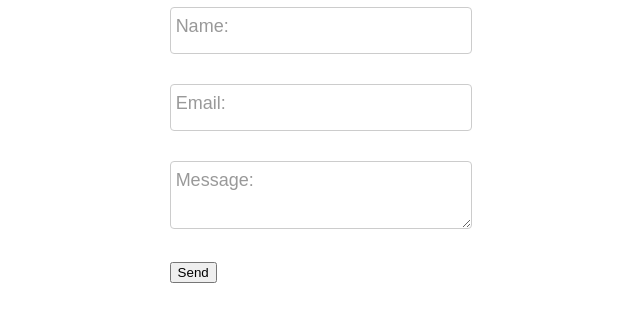
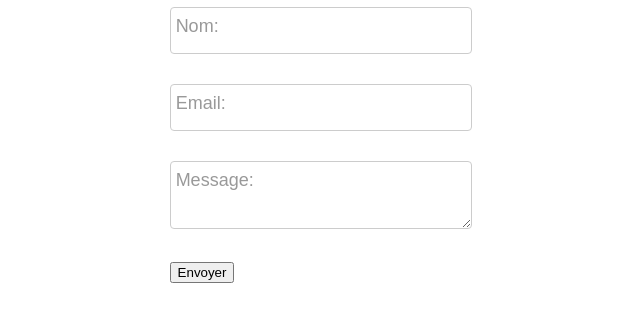
Before and after one commit to sunkers/myPortfolio, a Gatsby site: page /contact in a window 1280 px wide. Shown: the part 311-632 px from the top of the page, 319-959 px from the left. Built offline with nearby package versions, Linux system fonts and the light colour scheme; Gatsby itself is replaced by a stand-in of ours.

Commit message:
fix form

```diff
--- a/src/components/Contact.js
+++ b/src/components/Contact.js
@@ -80,18 +80,18 @@ const Contact = () => {
         <div className={style.contactFormWrapper}>
           <form>
             <div className={style.formItem}>
-              <label htmlFor="sender">Name:</label>
               <input type="text" name="sender" id="sender" required />
+              <label htmlFor="sender">Nom:</label>
             </div>
             <div className={style.formItem}>
+              <input type="text" name="email" id="email" required />
               <label htmlFor="email">Email:</label>
-              <input type="text" name="email" id="email" required />
             </div>
             <div className={style.formItem}>
+              <textarea name="message" id="message" required></textarea>
               <label htmlFor="message">Message:</label>
-              <textarea name="message" id="message" required></textarea>
             </div>
-            <button className={style.submitBtn}>Send</button>
+            <button className={style.submitBtn}>Envoyer</button>
           </form>
           {messageStatus && (
             <div className={style.messageStatus}>{messageStatus}</div>
```
